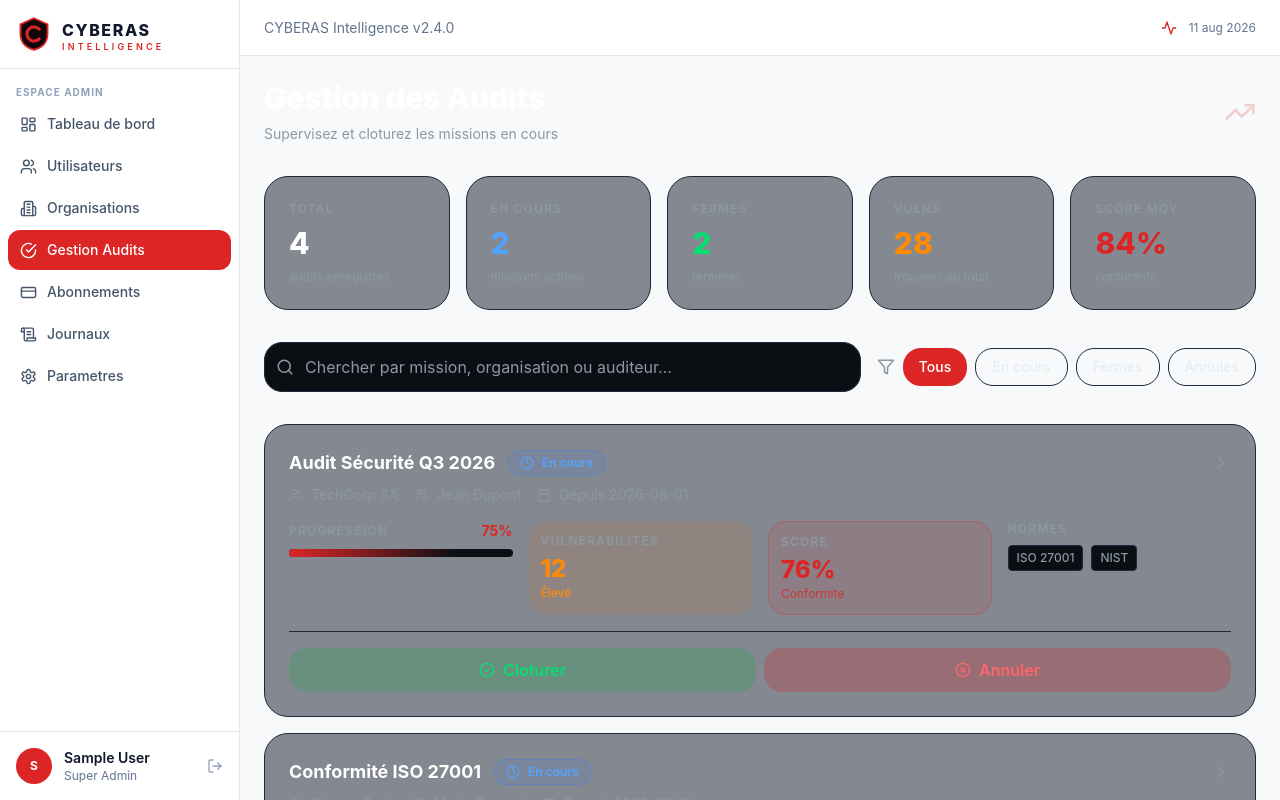
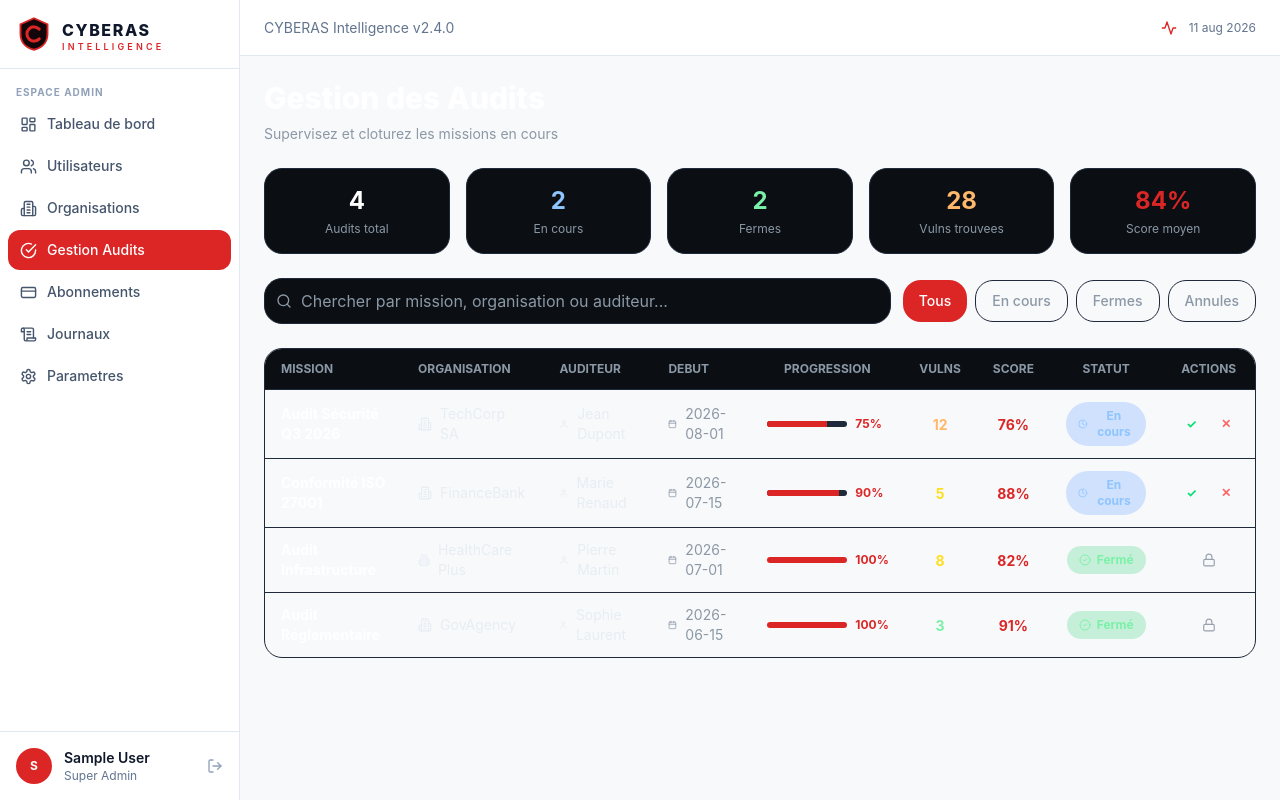
Before and after one commit to JuniorMinkoSon/CYBERAS-INTELLIGENCE, a React (Vite) app in the folder frontend/: page /app/admin/audits in a window 1280 px wide. Shown: the top 800 px of the page. Built offline with nearby package versions, Linux system fonts and the light colour scheme; sample sign-in values are in the browser's storage.

Commit message:
Redesign AdminAuditActionsPage with clear table layout and better readability

```diff
--- a/frontend/src/pages/app/admin/AdminAuditActionsPage.tsx
+++ b/frontend/src/pages/app/admin/AdminAuditActionsPage.tsx
@@ -1,5 +1,5 @@
 import { useState } from 'react'
-import { Search, CheckCircle2, Clock, XCircle, Lock, Calendar, Users, TrendingUp, Filter, ChevronRight } from 'lucide-react'
+import { Search, CheckCircle2, Clock, XCircle, Lock, Calendar, Building2, User } from 'lucide-react'
 
 interface AuditSession {
   id: string
@@ -65,48 +65,24 @@ const mockAudits: AuditSession[] = [
   },
 ]
 
-const getStatusConfig = (status: string) => {
+const getStatusBadge = (status: string) => {
   switch (status) {
     case 'en_cours':
-      return {
-        icon: Clock,
-        label: 'En cours',
-        color: 'text-blue-400',
-        bg: 'bg-blue-500/10',
-        border: 'border-blue-500/30',
-      }
+      return { label: 'En cours', bg: 'bg-blue-500/20', text: 'text-blue-300', icon: Clock }
     case 'fermé':
-      return {
-        icon: CheckCircle2,
-        label: 'Fermé',
-        color: 'text-green-400',
-        bg: 'bg-green-500/10',
-        border: 'border-green-500/30',
-      }
+      return { label: 'Fermé', bg: 'bg-green-500/20', text: 'text-green-300', icon: CheckCircle2 }
     case 'annulé':
-      return {
-        icon: XCircle,
-        label: 'Annulé',
-        color: 'text-red-400',
-        bg: 'bg-red-500/10',
-        border: 'border-red-500/30',
-      }
+      return { label: 'Annulé', bg: 'bg-red-500/20', text: 'text-red-300', icon: XCircle }
     default:
-      return {
-        icon: Clock,
-        label: 'Inconnu',
-        color: 'text-gray-400',
-        bg: 'bg-gray-500/10',
-        border: 'border-gray-500/30',
-      }
+      return { label: 'Inconnu', bg: 'bg-gray-500/20', text: 'text-gray-300', icon: Clock }
   }
 }
 
-const getRiskLevel = (vulns: number) => {
-  if (vulns > 15) return { label: 'Critique', color: 'text-red-400', bg: 'bg-red-500/10' }
-  if (vulns > 8) return { label: 'Élevé', color: 'text-orange-400', bg: 'bg-orange-500/10' }
-  if (vulns > 3) return { label: 'Moyen', color: 'text-yellow-400', bg: 'bg-yellow-500/10' }
-  return { label: 'Faible', color: 'text-green-400', bg: 'bg-green-500/10' }
+const getRiskColor = (vulns: number) => {
+  if (vulns > 15) return 'text-red-300 font-bold'
+  if (vulns > 8) return 'text-orange-300 font-bold'
+  if (vulns > 3) return 'text-yellow-300'
+  return 'text-green-300'
 }
 
 export function AdminAuditActionsPage() {
@@ -153,75 +129,58 @@ export function AdminAuditActionsPage() {
   }
 
   return (
-    <div className="space-y-8">
+    <div className="space-y-6">
       {/* Header */}
-      <div className="space-y-2">
-        <div className="flex items-center justify-between">
       <div>
         <h1 className="text-3xl font-extrabold text-white">Gestion des Audits</h1>
         <p className="text-sm text-text-on-dark-muted mt-2">Supervisez et cloturez les missions en cours</p>
       </div>
-          <div className="hidden sm:block">
-            <TrendingUp size={32} className="text-brand opacity-20" />
+
+      {/* Stats Simples */}
+      <div className="grid gap-4 sm:grid-cols-5">
+        <div className="bg-bg-dark border border-border-dark rounded-lg p-4 text-center">
+          <p className="text-2xl font-bold text-white">{stats.total}</p>
+          <p className="text-xs text-text-on-dark-muted mt-1">Audits total</p>
         </div>
+        <div className="bg-bg-dark border border-border-dark rounded-lg p-4 text-center">
+          <p className="text-2xl font-bold text-blue-300">{stats.enCours}</p>
+          <p className="text-xs text-text-on-dark-muted mt-1">En cours</p>
+        </div>
+        <div className="bg-bg-dark border border-border-dark rounded-lg p-4 text-center">
+          <p className="text-2xl font-bold text-green-300">{stats.fermes}</p>
+          <p className="text-xs text-text-on-dark-muted mt-1">Fermes</p>
+        </div>
+        <div className="bg-bg-dark border border-border-dark rounded-lg p-4 text-center">
+          <p className="text-2xl font-bold text-orange-300">{stats.totalVulns}</p>
+          <p className="text-xs text-text-on-dark-muted mt-1">Vulns trouvees</p>
+        </div>
+        <div className="bg-bg-dark border border-border-dark rounded-lg p-4 text-center">
+          <p className="text-2xl font-bold text-brand">{stats.avgScore}%</p>
+          <p className="text-xs text-text-on-dark-muted mt-1">Score moyen</p>
         </div>
       </div>
 
-      {/* Stats Grid */}
-      <div className="grid gap-4 sm:grid-cols-2 lg:grid-cols-5">
-        <div className="rounded-xl border border-border-dark bg-surface-dark/50 backdrop-blur-sm p-6 space-y-2 hover:border-brand/50 transition">
-          <p className="text-xs font-semibold uppercase tracking-widest text-text-on-dark-muted">Total</p>
-          <p className="text-3xl font-extrabold text-white">{stats.total}</p>
-          <p className="text-xs text-text-on-dark-muted">audits enregistres</p>
-        </div>
-
-        <div className="rounded-xl border border-border-dark bg-surface-dark/50 backdrop-blur-sm p-6 space-y-2 hover:border-blue-500/50 transition">
-          <p className="text-xs font-semibold uppercase tracking-widest text-text-on-dark-muted">En cours</p>
-          <p className="text-3xl font-extrabold text-blue-400">{stats.enCours}</p>
-          <p className="text-xs text-text-on-dark-muted">missions actives</p>
-        </div>
-
-        <div className="rounded-xl border border-border-dark bg-surface-dark/50 backdrop-blur-sm p-6 space-y-2 hover:border-green-500/50 transition">
-          <p className="text-xs font-semibold uppercase tracking-widest text-text-on-dark-muted">Fermes</p>
-          <p className="text-3xl font-extrabold text-green-400">{stats.fermes}</p>
-          <p className="text-xs text-text-on-dark-muted">termines</p>
-        </div>
-
-        <div className="rounded-xl border border-border-dark bg-surface-dark/50 backdrop-blur-sm p-6 space-y-2 hover:border-orange-500/50 transition">
-          <p className="text-xs font-semibold uppercase tracking-widest text-text-on-dark-muted">Vulns</p>
-          <p className="text-3xl font-extrabold text-orange-400">{stats.totalVulns}</p>
-          <p className="text-xs text-text-on-dark-muted">trouvees au total</p>
-        </div>
-
-        <div className="rounded-xl border border-border-dark bg-surface-dark/50 backdrop-blur-sm p-6 space-y-2 hover:border-brand/50 transition">
-          <p className="text-xs font-semibold uppercase tracking-widest text-text-on-dark-muted">Score moy</p>
-          <p className="text-3xl font-extrabold text-brand">{stats.avgScore}%</p>
-          <p className="text-xs text-text-on-dark-muted">conformite</p>
-        </div>
-      </div>
-
-      {/* Filters */}
-      <div className="flex flex-col gap-4 sm:flex-row sm:items-center sm:justify-between">
+      {/* Search et Filtres */}
+      <div className="flex flex-col gap-3 sm:flex-row sm:items-center">
         <div className="flex-1 relative">
-          <Search size={18} className="absolute left-3 top-1/2 -translate-y-1/2 text-text-on-dark-muted" />
+          <Search size={16} className="absolute left-3 top-1/2 -translate-y-1/2 text-text-on-dark-muted" />
           <input
             type="text"
             placeholder="Chercher par mission, organisation ou auditeur..."
             value={search}
             onChange={(e) => setSearch(e.target.value)}
-            className="w-full pl-10 pr-4 py-3 rounded-lg border border-border-dark bg-bg-dark text-white placeholder-text-on-dark-muted focus:border-brand focus:ring-2 focus:ring-brand/20 focus:outline-none transition"
+            className="w-full pl-9 pr-4 py-2.5 rounded-lg border border-border-dark bg-bg-dark text-white placeholder-text-on-dark-muted focus:border-brand focus:outline-none"
           />
         </div>
         <div className="flex gap-2">
-          <Filter size={18} className="text-text-on-dark-muted self-center" />
           {(['all', 'en_cours', 'fermé', 'annulé'] as const).map((status) => (
             <button
               key={status}
               onClick={() => setSelectedStatus(status)}
-              className={`px-4 py-2 rounded-lg text-sm font-medium transition ${
+              className={`px-4 py-2.5 rounded-lg text-sm font-medium transition ${
                 selectedStatus === status
                   ? 'bg-brand text-white'
-                  : 'border border-border-dark text-text-on-dark hover:border-brand/50'
+                  : 'border border-border-dark text-text-on-dark-muted hover:text-white'
               }`}
             >
               {status === 'all' ? 'Tous' : status === 'en_cours' ? 'En cours' : status === 'fermé' ? 'Fermes' : 'Annules'}
@@ -230,161 +189,137 @@ export function AdminAuditActionsPage() {
         </div>
       </div>
 
-      {/* Audits List */}
-      <div className="space-y-4">
+      {/* Tableau */}
+      <div className="overflow-x-auto border border-border-dark rounded-lg">
+        <table className="w-full">
+          <thead className="bg-bg-dark border-b border-border-dark">
+            <tr>
+              <th className="px-4 py-3 text-left text-xs font-bold text-text-on-dark-muted uppercase">Mission</th>
+              <th className="px-4 py-3 text-left text-xs font-bold text-text-on-dark-muted uppercase">Organisation</th>
+              <th className="px-4 py-3 text-left text-xs font-bold text-text-on-dark-muted uppercase">Auditeur</th>
+              <th className="px-4 py-3 text-left text-xs font-bold text-text-on-dark-muted uppercase">Debut</th>
+              <th className="px-4 py-3 text-center text-xs font-bold text-text-on-dark-muted uppercase">Progression</th>
+              <th className="px-4 py-3 text-center text-xs font-bold text-text-on-dark-muted uppercase">Vulns</th>
+              <th className="px-4 py-3 text-center text-xs font-bold text-text-on-dark-muted uppercase">Score</th>
+              <th className="px-4 py-3 text-center text-xs font-bold text-text-on-dark-muted uppercase">Statut</th>
+              <th className="px-4 py-3 text-center text-xs font-bold text-text-on-dark-muted uppercase">Actions</th>
+            </tr>
+          </thead>
+          <tbody className="divide-y divide-border-dark">
             {filtered.length === 0 ? (
-          <div className="rounded-xl border border-border-dark bg-surface-dark/50 p-12 text-center">
-            <p className="text-text-on-dark-muted">Aucun audit trouvé</p>
-          </div>
+              <tr>
+                <td colSpan={9} className="px-4 py-8 text-center text-text-on-dark-muted">
+                  Aucun audit trouve
+                </td>
+              </tr>
             ) : (
               filtered.map((audit) => {
-            const statusConfig = getStatusConfig(audit.status)
-            const riskLevel = getRiskLevel(audit.vulnsFound)
+                const statusConfig = getStatusBadge(audit.status)
                 const StatusIcon = statusConfig.icon
 
                 return (
-              <div
-                key={audit.id}
-                className="group rounded-xl border border-border-dark bg-surface-dark/50 backdrop-blur-sm hover:border-brand/50 hover:bg-surface-dark/70 transition p-6 space-y-4"
-              >
-                {/* Header */}
-                <div className="flex items-start justify-between gap-4">
-                  <div className="flex-1 space-y-2">
-                    <div className="flex items-center gap-3">
-                      <h3 className="text-lg font-bold text-white">{audit.missionName}</h3>
-                      <div className={`flex items-center gap-2 px-3 py-1 rounded-full border ${statusConfig.border} ${statusConfig.bg}`}>
-                        <StatusIcon size={14} className={statusConfig.color} />
-                        <span className={`text-xs font-semibold ${statusConfig.color}`}>{statusConfig.label}</span>
-                      </div>
-                    </div>
-
-                    <div className="flex flex-wrap gap-4 text-sm">
-                      <div className="flex items-center gap-2 text-text-on-dark-muted">
-                        <Users size={14} />
+                  <tr key={audit.id} className="hover:bg-bg-dark/50 transition">
+                    <td className="px-4 py-3">
+                      <p className="font-bold text-white text-sm">{audit.missionName}</p>
+                    </td>
+                    <td className="px-4 py-3">
+                      <div className="flex items-center gap-2 text-text-on-dark text-sm">
+                        <Building2 size={14} />
                         {audit.organization}
                       </div>
-                      <div className="flex items-center gap-2 text-text-on-dark-muted">
-                        <Users size={14} />
+                    </td>
+                    <td className="px-4 py-3">
+                      <div className="flex items-center gap-2 text-text-on-dark text-sm">
+                        <User size={14} />
                         {audit.auditeur}
                       </div>
-                      <div className="flex items-center gap-2 text-text-on-dark-muted">
+                    </td>
+                    <td className="px-4 py-3">
+                      <div className="flex items-center gap-2 text-text-on-dark-muted text-sm">
                         <Calendar size={14} />
-                        Depuis {audit.startDate}
+                        {audit.startDate}
                       </div>
-                    </div>
-                  </div>
-
-                  <ChevronRight size={20} className="text-text-on-dark-muted group-hover:text-brand transition mt-1" />
-                </div>
-
-                {/* Content Grid */}
-                <div className="grid gap-4 sm:grid-cols-4">
-                  {/* Progress */}
-                  <div>
-                    <div className="flex items-center justify-between mb-2">
-                      <span className="text-xs font-semibold uppercase tracking-widest text-text-on-dark-muted">Progression</span>
-                      <span className="text-sm font-bold text-brand">{audit.progress}%</span>
-                    </div>
-                    <div className="h-2 rounded-full bg-bg-dark overflow-hidden">
+                    </td>
+                    <td className="px-4 py-3">
+                      <div className="flex items-center gap-2">
+                        <div className="w-20 h-1.5 rounded-full bg-border-dark overflow-hidden">
                           <div
-                        className="h-full bg-gradient-to-r from-brand to-brand-light transition-all duration-300"
+                            className="h-full bg-brand"
                             style={{ width: `${audit.progress}%` }}
                           />
                         </div>
+                        <span className="text-xs font-bold text-brand w-8">{audit.progress}%</span>
                       </div>
-
-                  {/* Vulnerabilities */}
-                  <div className={`rounded-lg ${riskLevel.bg} p-3`}>
-                    <p className="text-xs font-semibold uppercase tracking-widest text-text-on-dark-muted mb-1">Vulnerabilites</p>
-                    <p className={`text-2xl font-extrabold ${riskLevel.color}`}>{audit.vulnsFound}</p>
-                    <p className={`text-xs ${riskLevel.color} font-medium`}>{riskLevel.label}</p>
+                    </td>
+                    <td className="px-4 py-3 text-center">
+                      <span className={`text-sm font-bold ${getRiskColor(audit.vulnsFound)}`}>
+                        {audit.vulnsFound}
+                      </span>
+                    </td>
+                    <td className="px-4 py-3 text-center">
+                      {audit.score !== undefined ? (
+                        <span className="text-sm font-bold text-brand">{audit.score}%</span>
+                      ) : (
+                        <span className="text-xs text-text-on-dark-muted">-</span>
+                      )}
+                    </td>
+                    <td className="px-4 py-3 text-center">
+                      <div className={`inline-flex items-center gap-1.5 px-3 py-1.5 rounded-full text-xs font-bold ${statusConfig.bg} ${statusConfig.text}`}>
+                        <StatusIcon size={12} />
+                        {statusConfig.label}
                       </div>
-
-                  {/* Score */}
-                  {audit.score !== undefined && (
-                    <div className="rounded-lg bg-brand/10 border border-brand/30 p-3">
-                      <p className="text-xs font-semibold uppercase tracking-widest text-text-on-dark-muted mb-1">Score</p>
-                      <p className="text-2xl font-extrabold text-brand">{audit.score}%</p>
-                      <p className="text-xs text-brand/80">Conformite</p>
-                    </div>
-                  )}
-
-                  {/* Referentiels */}
-                  <div className="space-y-1">
-                    <p className="text-xs font-semibold uppercase tracking-widest text-text-on-dark-muted mb-2">Normes</p>
-                    <div className="flex flex-wrap gap-2">
-                      {audit.referentiels.slice(0, 2).map((ref) => (
-                        <span
-                          key={ref}
-                          className="px-2 py-1 rounded text-xs font-medium bg-bg-dark border border-border-dark text-text-on-dark-muted"
-                        >
-                          {ref}
-                        </span>
-                      ))}
-                      {audit.referentiels.length > 2 && (
-                        <span className="px-2 py-1 rounded text-xs font-medium bg-bg-dark border border-border-dark text-text-on-dark-muted">
-                          +{audit.referentiels.length - 2}
-                        </span>
-                      )}
-                    </div>
-                  </div>
-                </div>
-
-                {/* Actions */}
-                {audit.status === 'en_cours' && (
-                  <div className="flex gap-2 pt-4 border-t border-border-dark">
+                    </td>
+                    <td className="px-4 py-3 text-center">
+                      {audit.status === 'en_cours' ? (
+                        <div className="flex items-center justify-center gap-2">
                           <button
                             onClick={() => setSelectedAudit(audit.id)}
-                      className="flex-1 flex items-center justify-center gap-2 px-4 py-2.5 rounded-lg bg-green-600/20 hover:bg-green-600/30 text-green-400 font-semibold transition"
+                            className="text-green-400 hover:text-green-300 transition text-xs font-bold px-2 py-1 rounded hover:bg-green-500/10"
+                            title="Cloturer"
                           >
-                      <CheckCircle2 size={16} /> Cloturer
+                            ✓
                           </button>
                           <button
                             onClick={() => handleCancelAudit(audit.id)}
-                      className="flex-1 flex items-center justify-center gap-2 px-4 py-2.5 rounded-lg bg-red-600/20 hover:bg-red-600/30 text-red-400 font-semibold transition"
+                            className="text-red-400 hover:text-red-300 transition text-xs font-bold px-2 py-1 rounded hover:bg-red-500/10"
+                            title="Annuler"
                           >
-                      <XCircle size={16} /> Annuler
+                            ✕
                           </button>
                         </div>
-                )}
-
-                {audit.status === 'fermé' && (
-                  <div className="flex items-center gap-2 pt-4 border-t border-border-dark text-green-400 text-sm font-medium">
-                    <Lock size={16} /> Audit verrouille et archive
+                      ) : (
+                        <div className="flex items-center justify-center gap-1 text-gray-400">
+                          <Lock size={14} />
                         </div>
                       )}
-              </div>
+                    </td>
+                  </tr>
                 )
               })
             )}
+          </tbody>
+        </table>
       </div>
 
       {/* Confirmation Modal */}
       {selectedAudit && (
-        <div className="fixed inset-0 z-50 flex items-center justify-center bg-black/50 backdrop-blur-sm p-4">
-          <div className="rounded-xl bg-surface-dark border border-border-dark p-8 max-w-md space-y-6">
-            <div>
-              <h2 className="text-2xl font-bold text-white">Confirmer la cloture</h2>
-              <p className="text-sm text-text-on-dark-muted mt-2">
-                Etes-vous sur de vouloir cloturer cet audit? Cette action est irreversible et l'audit sera verrouille.
+        <div className="fixed inset-0 z-50 flex items-center justify-center bg-black/50 p-4">
+          <div className="rounded-lg bg-surface-dark border border-border-dark p-6 max-w-md space-y-4">
+            <h2 className="text-xl font-bold text-white">Confirmer la cloture d'audit</h2>
+            <p className="text-sm text-text-on-dark-muted">
+              Etes-vous sur de vouloir cloturer cet audit? Cette action est irreversible.
             </p>
-            </div>
 
-            <div className="bg-yellow-500/10 border border-yellow-500/30 rounded-lg p-4 flex gap-3">
-              <AlertCircle size={16} className="text-yellow-400 shrink-0 mt-0.5" />
-              <p className="text-sm text-yellow-200">Une cloture d'audit ne peut pas etre annulee</p>
-            </div>
-
-            <div className="flex gap-3">
+            <div className="flex gap-3 pt-2">
               <button
                 onClick={() => handleCloseAudit(selectedAudit)}
-                className="flex-1 px-4 py-3 rounded-lg bg-green-600 hover:bg-green-700 text-white font-bold transition"
+                className="flex-1 px-4 py-2.5 rounded-lg bg-green-600 hover:bg-green-700 text-white font-bold transition"
               >
-                Confirmer la cloture
+                Confirmer
               </button>
               <button
                 onClick={() => setSelectedAudit(null)}
-                className="flex-1 px-4 py-3 rounded-lg border border-border-dark text-text-on-dark hover:text-white transition font-semibold"
+                className="flex-1 px-4 py-2.5 rounded-lg border border-border-dark text-text-on-dark hover:text-white transition font-bold"
               >
                 Annuler
               </button>
@@ -395,23 +330,3 @@ export function AdminAuditActionsPage() {
     </div>
   )
 }
-
-function AlertCircle({ size, className }: { size: number; className: string }) {
-  return (
-    <svg
-      width={size}
-      height={size}
-      viewBox="0 0 24 24"
-      fill="none"
-      stroke="currentColor"
-      strokeWidth="2"
-      strokeLinecap="round"
-      strokeLinejoin="round"
-      className={className}
-    >
-      <circle cx="12" cy="12" r="10" />
-      <line x1="12" y1="8" x2="12" y2="12" />
-      <line x1="12" y1="16" x2="12.01" y2="16" />
-    </svg>
-  )
-}
```
Lines whose indentation alone changed are shown as unchanged.
